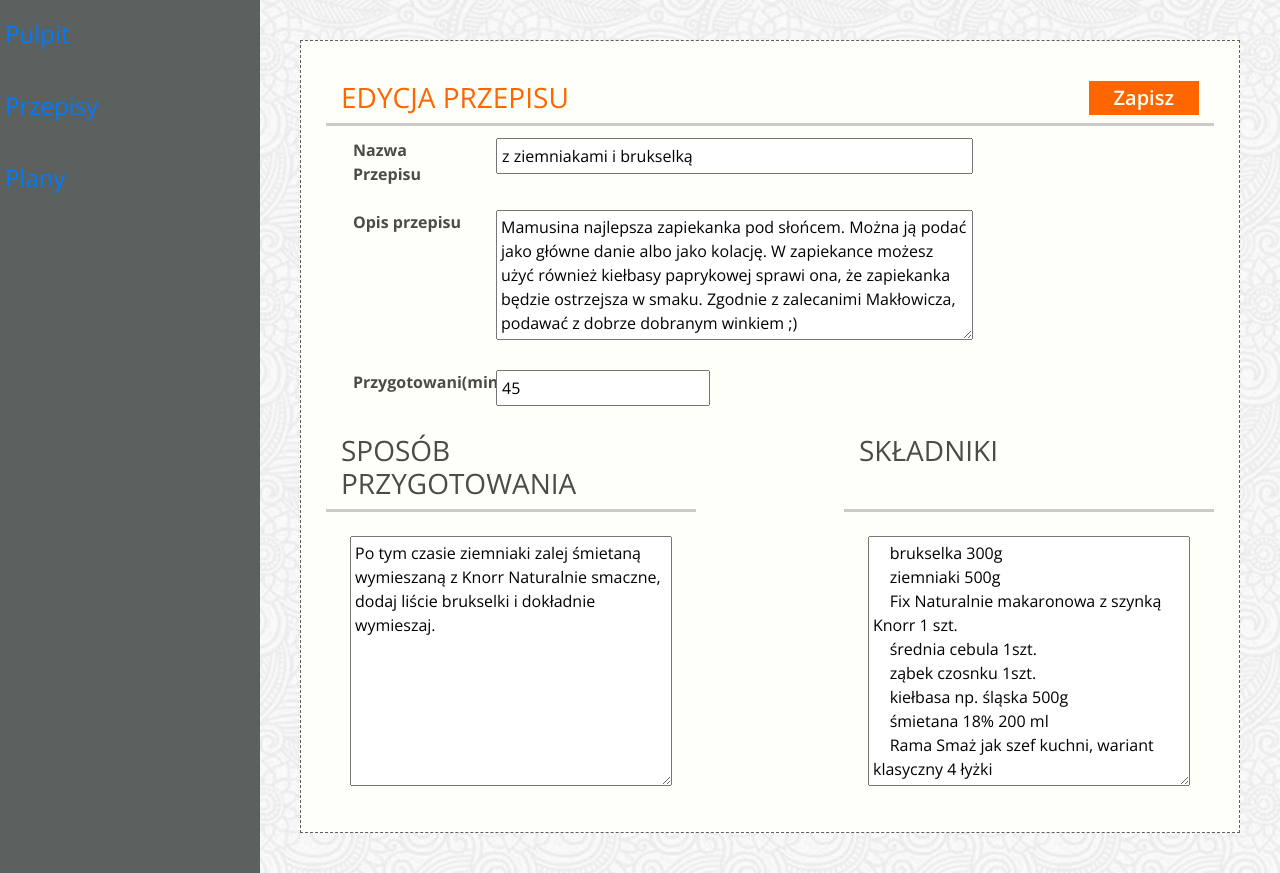
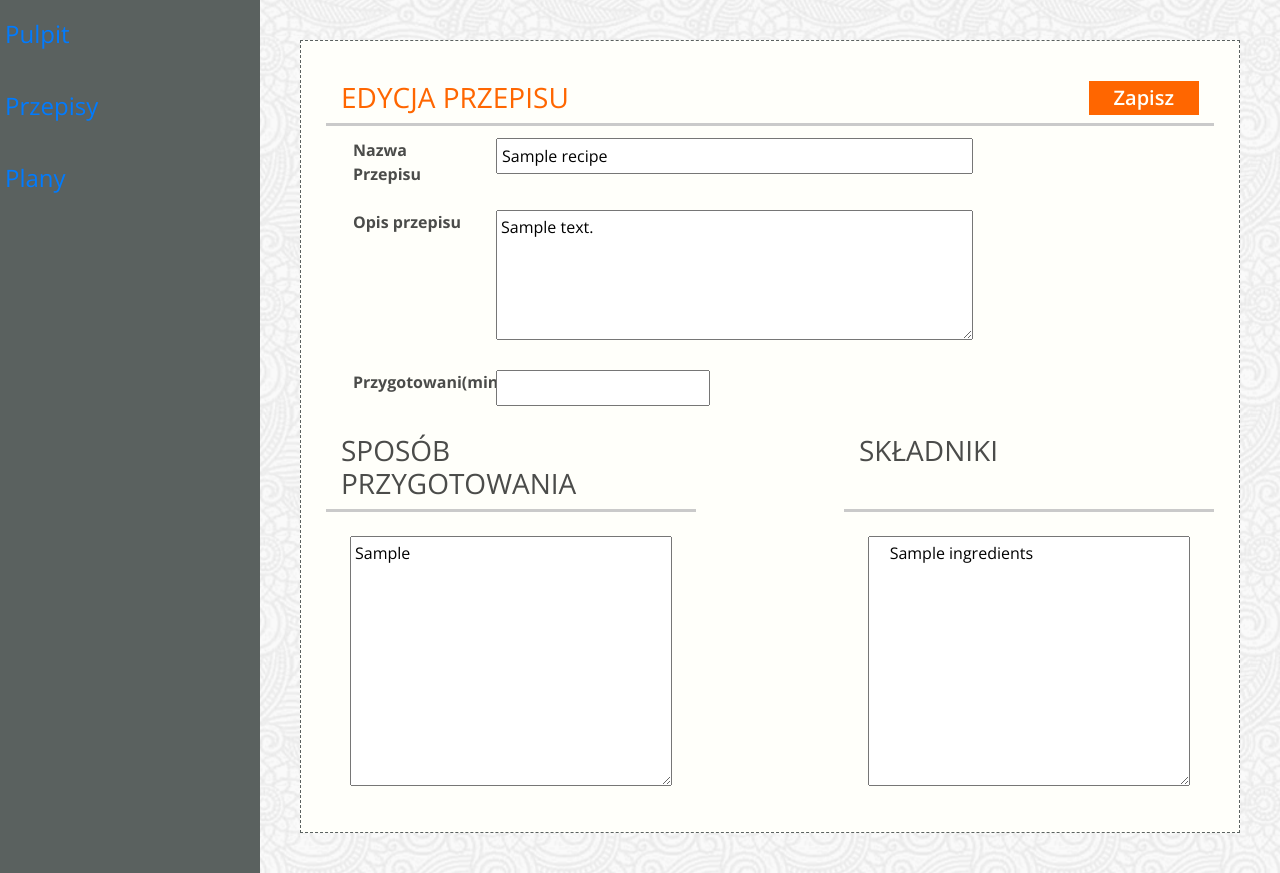
Before and after one commit to JaBrab1/jedzonko-team-project, a Django app: template jedzonko/templates/app-edit-recipe.html in a window 1280 px wide. Shown: the part 84-957 px from the top of the page. Run offline with Django 3.2, Linux system fonts and the light colour scheme; the template is opened without the code that fills it: most values are stand-ins (such as "Sample title", 1, 10 or a date in 2020); some libraries are stand-ins or nearby versions; some web fonts are replaced.

Commit message:
zadanie 12.1

```diff
--- a/jedzonko/models.py
+++ b/jedzonko/models.py
@@ -57,4 +57,3 @@ class Page(models.Model):
     title = models.CharField(max_length=255)
     description = models.TextField()
     slug = models.SlugField(max_length=255)
-    day_name = models.ForeignKey(Dayname, on_delete=models.CASCADE)
--- a/jedzonko/templates/app-edit-recipe.html
+++ b/jedzonko/templates/app-edit-recipe.html
@@ -3,6 +3,8 @@
 {% block content %}
 <div class="dashboard-content border-dashed p-3 m-4 view-height">
 
+<form method="post">
+    {% csrf_token %}
     <div class="mt-4 ml-4 mr-4">
         <div class="row border-bottom border-3">
             <div class="col"><h3 class="color-header text-uppercase">Edycja
@@ -20,18 +22,18 @@
             <tr class="d-flex">
                 <th scope="row" class="col-2">Nazwa Przepisu</th>
                 <td class="col-7">
-                    <input class="w-100 p-1" value="z ziemniakami i brukselką">
+                    <input class="w-100 p-1" name="name" value="{{ recipe.name }}">
                 </td>
             </tr>
             <tr class="d-flex">
                 <th scope="row" class="col-2">Opis przepisu</th>
-                <td class="col-7"><textarea class="w-100 p-1" rows="5">Mamusina najlepsza zapiekanka pod słońcem. Można ją podać jako główne danie albo jako kolację. W zapiekance możesz użyć również kiełbasy paprykowej sprawi ona, że zapiekanka będzie ostrzejsza w smaku. Zgodnie z zalecanimi Makłowicza, podawać z dobrze dobranym winkiem ;)</textarea>
+                <td class="col-7"><textarea name="description" class="w-100 p-1" rows="5">{{ recipe.description }}</textarea>
                 </td>
             </tr>
             <tr class="d-flex">
                 <th scope="row" class="col-2">Przygotowani(minuty)</th>
                 <td class="col-3">
-                    <input class="p-1" type="number" value="45">
+                    <input class="p-1" type="number" name="preparation" value={{ recipe.preparation }}>
                 </td>
             </tr>
             </tbody>
@@ -46,24 +48,17 @@
         </div>
         <div class="row d-flex">
             <div class="col-5 p-4">
-                <textarea class="w-100 p-1" rows="10">Po tym czasie ziemniaki zalej śmietaną wymieszaną z Knorr Naturalnie smaczne, dodaj liście brukselki i dokładnie wymieszaj.</textarea>
+                <textarea name="method_of_preparation" class="w-100 p-1" rows="10">{{ recipe.method_of_preparation }}</textarea>
             </div>
             <div class="col-2"></div>
 
             <div class="col-5 p-4">
-                                    <textarea class="w-100 p-1" rows="10">
-    brukselka 300g
-    ziemniaki 500g
-    Fix Naturalnie makaronowa z szynką Knorr 1 szt.
-    średnia cebula 1szt.
-    ząbek czosnku 1szt.
-    kiełbasa np. śląska 500g
-    śmietana 18% 200 ml
-    Rama Smaż jak szef kuchni, wariant klasyczny 4 łyżki
-    gałązka tymianku 1 szt.
+                                    <textarea name="ingredients" class="w-100 p-1" rows="10">
+    {{ recipe.ingredients }}
                                     </textarea>
             </div>
         </div>
     </div>
+</form>
 </div>
 {% endblock content %}
--- a/jedzonko/templates/app-recipes.html
+++ b/jedzonko/templates/app-recipes.html
@@ -36,7 +36,7 @@
                    class="btn btn-danger rounded-0 text-light m-1">Usuń</a>
                 <a href="/recipe/{{ recipe.id }}"
                    class="btn btn-info rounded-0 text-light m-1">Szczegóły</a>
-                <a href="/app-edit-recipe.html"
+                <a href="/recipe/modify/{{ recipe.id }}"
                    class="btn btn-warning rounded-0 text-light m-1">Edytuj</a>
             </td>
         </tr>
```
Also changed, not shown: jedzonko/views.py (+24 -3 lines).
